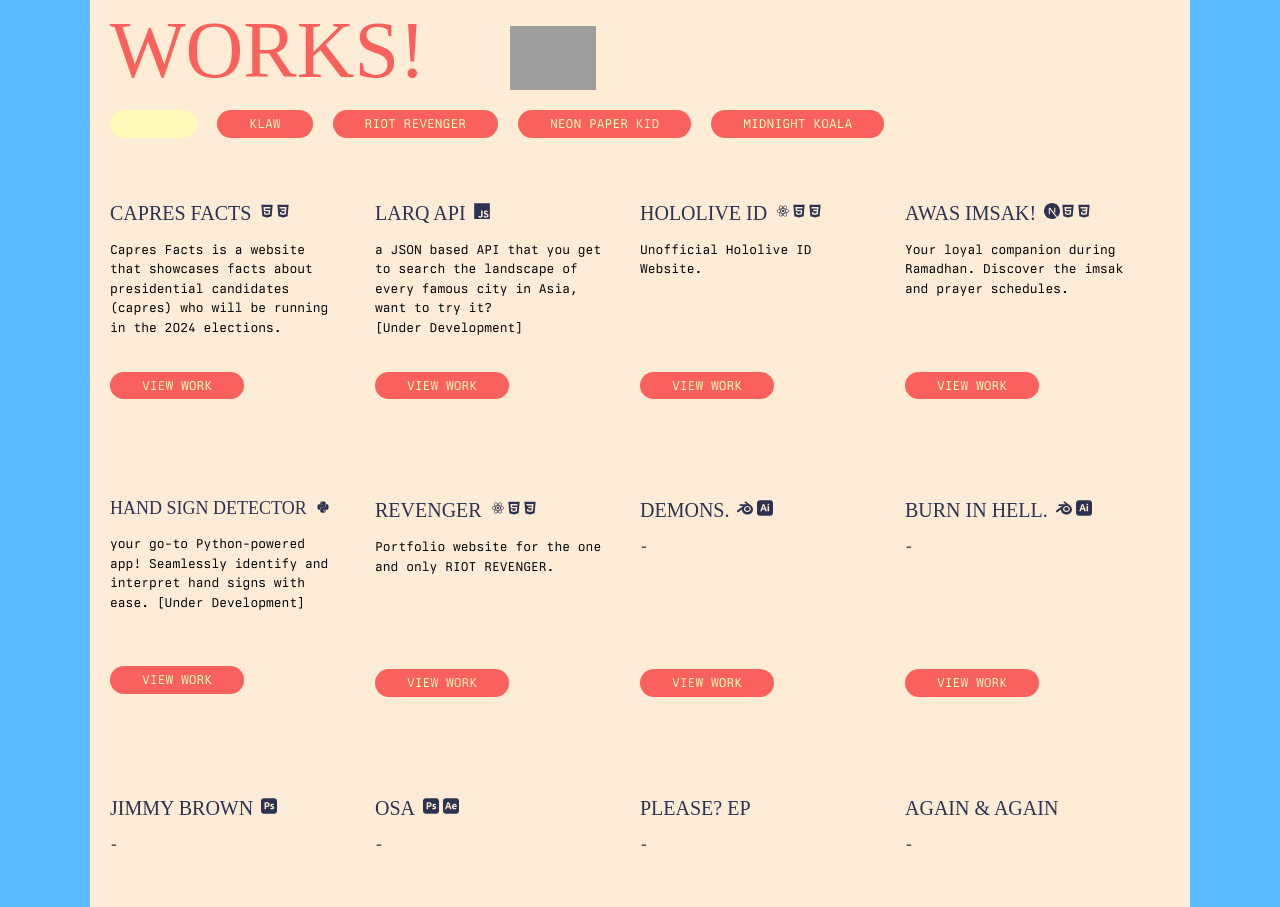
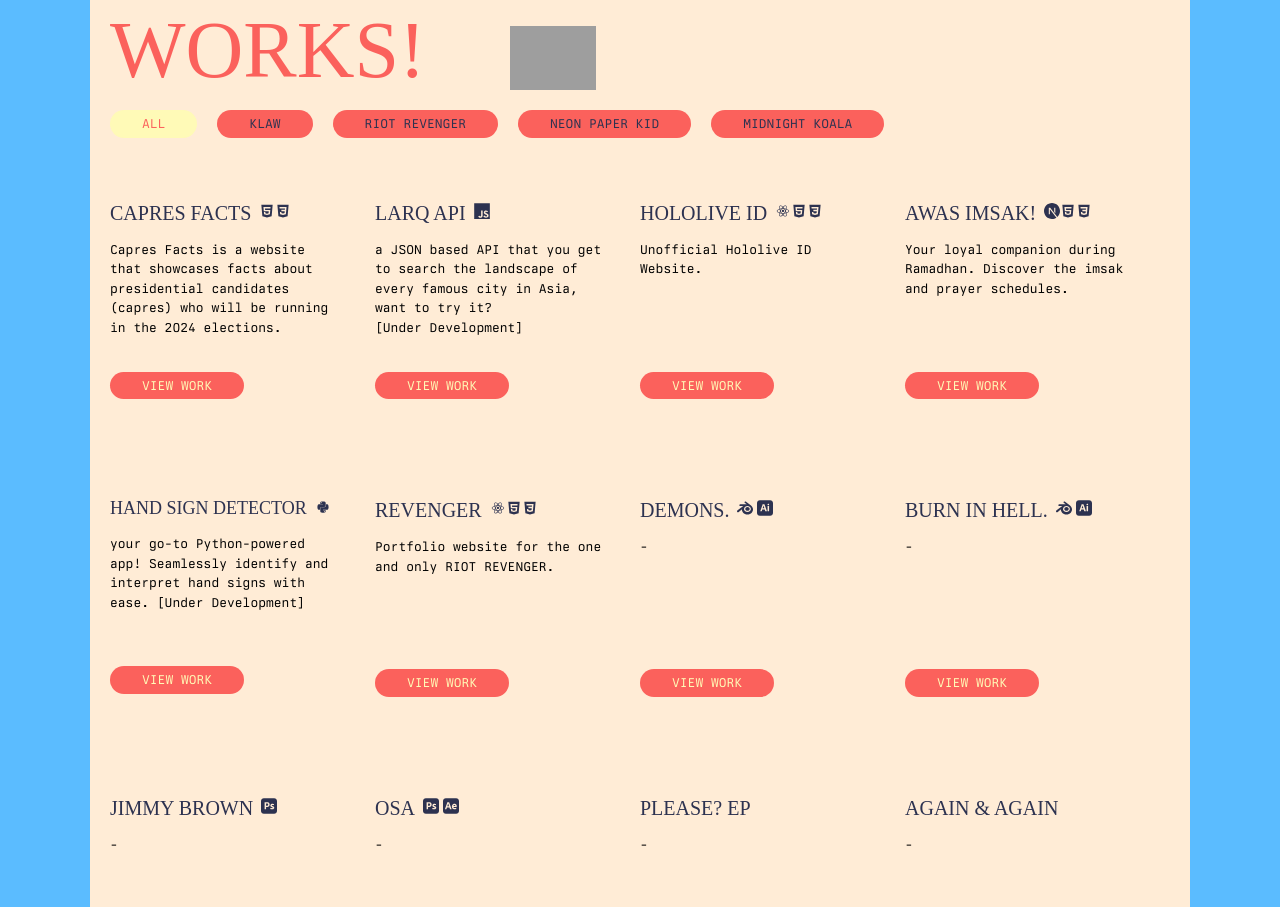
Before and after one commit to klawcodes/klaw-2024, a Next.js app: page / in a window 1280 px wide. Shown: the part 2414-3321 px from the top of the page. Built offline with nearby package versions, Linux system fonts and the light colour scheme; grey boxes are pictures that could not be loaded; a web font is replaced by a local one.

Commit message:
change color again again again again

```diff
--- a/components/works/page.tsx
+++ b/components/works/page.tsx
@@ -55,7 +55,7 @@
           >
             <div className="flex flex-wrap space-x-5 mb-10 max-[640px]:grid max-[640px]:grid-cols-2 max-[640px]:gap-x-5 max-[640px]:gap-y-5 max-[640px]:space-x-0 max-[640px]:text-[5px]">
               <button
-                className={`berkeley bg-[#fb615c] hover:bg-[#fffab7] text-[#fffab7] hover:text-[#fb615c] py-1 px-8 text-[13px] rounded-full transition duration-300 ease-in-out max-[390px]:text-[9px]
+                className={`berkeley bg-[#fb615c] hover:bg-[#fffab7] text-[#2d3250] hover:text-[#ff9490] py-1 px-8 text-[13px] rounded-full transition duration-300 ease-in-out max-[390px]:text-[9px]
                     ${
                       selectedCategory === "ALL"
                         ? "bg-[#fffab7] text-[#fb615c]"
@@ -77,7 +77,7 @@
                 ALL
               </button>
               <button
-                className={`berkeley bg-[#fb615c] hover:bg-[#fffab7] text-[#fffab7] hover:text-[#fb615c] py-1 px-8 text-[13px] rounded-full transition duration-300 ease-in-out max-[390px]:text-[9px]
+                className={`berkeley bg-[#fb615c] hover:bg-[#fffab7] text-[#2d3250] hover:text-[#ff9490] py-1 px-8 text-[13px] rounded-full transition duration-300 ease-in-out max-[390px]:text-[9px]
                     ${
                       selectedCategory === "KLAW"
                         ? "bg-[#fffab7] text-[#fb615c]"
@@ -100,7 +100,7 @@
                 KLAW
               </button>
               <button
-                className={`berkeley bg-[#fb615c] hover:bg-[#fffab7] text-[#fffab7] hover:text-[#fb615c] py-1 px-8 text-[13px] rounded-full transition duration-300 ease-in-out max-[390px]:text-[9px]
+                className={`berkeley bg-[#fb615c] hover:bg-[#fffab7] text-[#2d3250] hover:text-[#ff9490] py-1 px-8 text-[13px] rounded-full transition duration-300 ease-in-out max-[390px]:text-[9px]
                     ${
                       selectedCategory === "RIOT REVENGER"
                         ? "bg-[#fffab7] text-[#fb615c]"
@@ -123,7 +123,7 @@
                 RIOT REVENGER
               </button>
               <button
-                className={`berkeley bg-[#fb615c] hover:bg-[#fffab7] text-[#fffab7] hover:text-[#fb615c] py-1 px-8 text-[13px] rounded-full transition duration-300 ease-in-out max-[390px]:text-[9px]
+                className={`berkeley bg-[#fb615c] hover:bg-[#fffab7] text-[#2d3250] hover:text-[#ff9490] py-1 px-8 text-[13px] rounded-full transition duration-300 ease-in-out max-[390px]:text-[9px]
                     ${
                       selectedCategory === "NEON PAPER KID"
                         ? "bg-[#fffab7] text-[#fb615c]"
@@ -146,13 +146,13 @@
                 NEON PAPER KID
               </button>
               <button
-                className={`berkeley bg-[#fb615c] hover:bg-[#fffab7] text-[#fffab7] hover:text-[#fb615c] py-1 px-8 text-[13px] rounded-full transition duration-300 ease-in-out max-[390px]:text-[9px]
+                className={`berkeley bg-[#fb615c] hover:bg-[#fffab7] text-[#2d3250] hover:text-[#ff9490] py-1 px-8 text-[13px] rounded-full transition duration-300 ease-in-out max-[390px]:text-[9px]
                     ${
                       selectedCategory === "MIDNIGHT KOALA"
                         ? "bg-[#fffab7] text-[#fb615c]"
                         : ""
                     }
-                    ${selectedCategory === "MIDNIGHT KOALA" && "text-[#2d3250]"}
+                    ${selectedCategory === "MIDNIGHT KOALA" && "text-[#fb615c]"}
                     ${
                       windowWidth <= 640
                         ? "text-[10px] px-[3.5rem] py-[0.5rem]"
```
